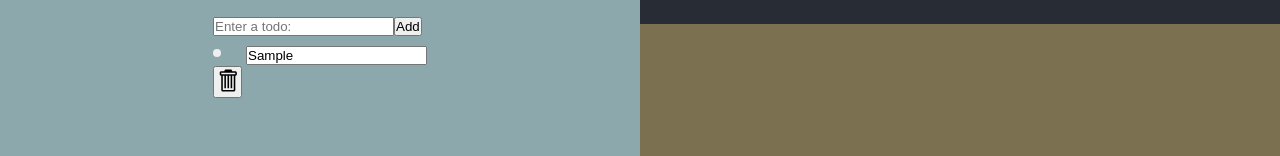
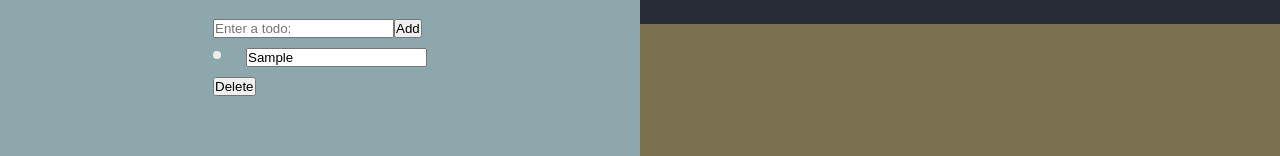
Before and after one commit to Jeetsatishv/Studentify, a React (Create React App) app: page / in a window 1280 px wide. Both pictures are taken after typing "Sample" into the empty fields and a click on the button "Add". Shown: the part 376-532 px from the top of the page. Built offline with nearby package versions, Linux system fonts and the light colour scheme; no server answers.

Commit message:
removed react-icons

```diff
--- a/src/App.js
+++ b/src/App.js
@@ -18,7 +18,6 @@ function App() {
           <h1>WEATHER APP</h1>
         </div>
       </div>
-
     </div>
   );
 }
--- a/src/components/TodoList.jsx
+++ b/src/components/TodoList.jsx
@@ -1,7 +1,7 @@
 import React from 'react'
 // import { ImCheckmark2 } from 'react-icons/im'
 // import { BsPencilSquare } from 'react-icons/bs'
-import { GoTrashcan } from 'react-icons/go'
+// import { GoTrashcan } from 'react-icons/go'
 
 
 
@@ -63,7 +63,8 @@ export const TodoList = ({ todos, setToDos, setEditToDo }) => {
                     <button
                         onClick={() => handleDelete(todo)}
                         className='hover:text-gray-800'>
-                        <GoTrashcan size={25}/>
+                        Delete
+                        {/* <GoTrashcan size={25}/> */}
                     </button>
                 </div>
             </li>
```
